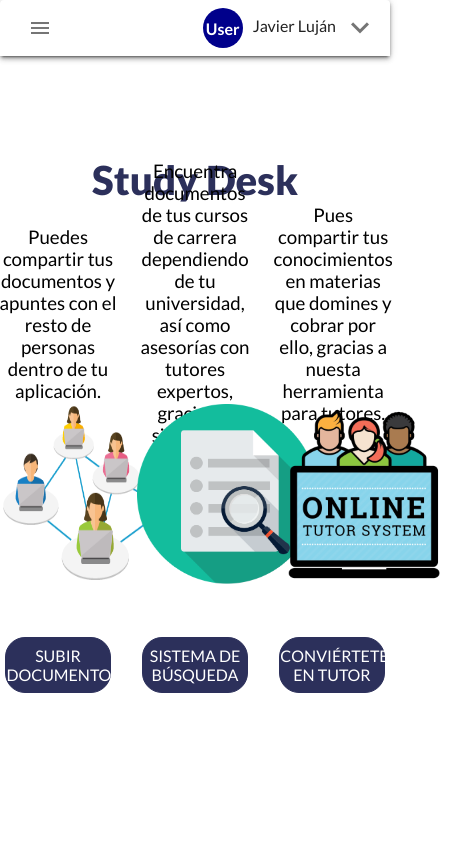
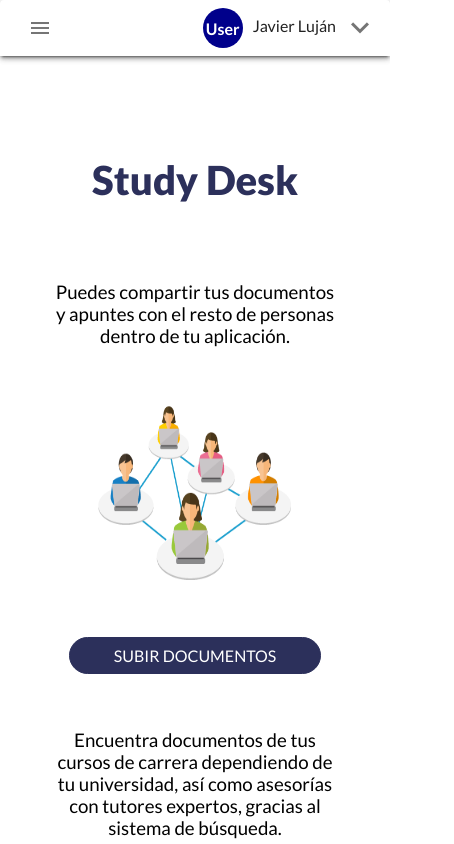
Before and after one commit to RCuencam/StudyDesk-Frontend, a Vue app: page / in a window 390 px wide. Shown: the top 844 px of the page, 454 px wide, since content can reach past the window. Built offline with nearby package versions, Linux system fonts and the light colour scheme.

Commit message:
feat(update): Home Responsive

```diff
--- a/server/db.json
+++ b/server/db.json
@@ -131,6 +131,11 @@
       "id": 8,
       "title": "",
       "description": ""
+    },
+    {
+      "id": 9,
+      "title": "",
+      "description": ""
     }
   ],
   "institutes": [
--- a/src/views/home.vue
+++ b/src/views/home.vue
@@ -62,6 +62,16 @@ h1,p{
   display: flex;
   justify-content: center;
 }
+@media screen and (max-width:768px){
+  .features-container{
+    flex-direction: column;
+    align-items: center;
+  }
+  .features-container-item{
+    width: 80% !important;
+    margin: 20px 0;
+  }
+}
 .features-container-item{
   width: 33.33%;
   margin: 0 10px;
```
